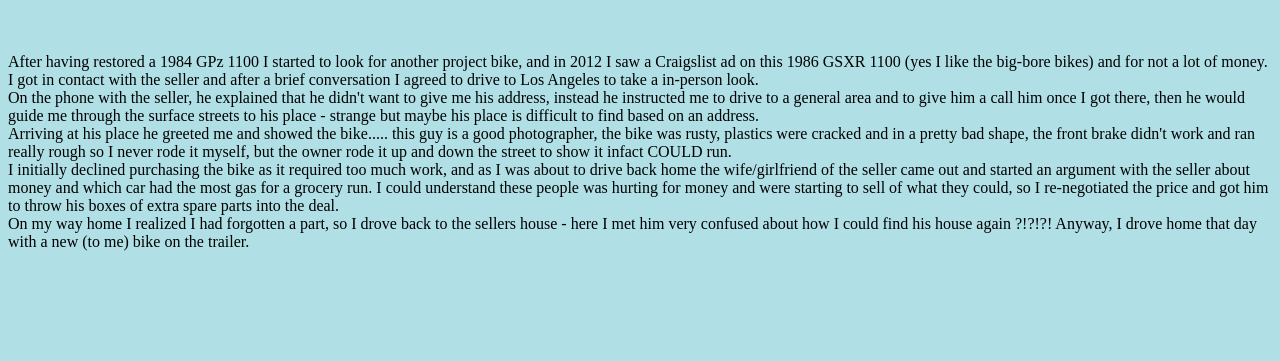
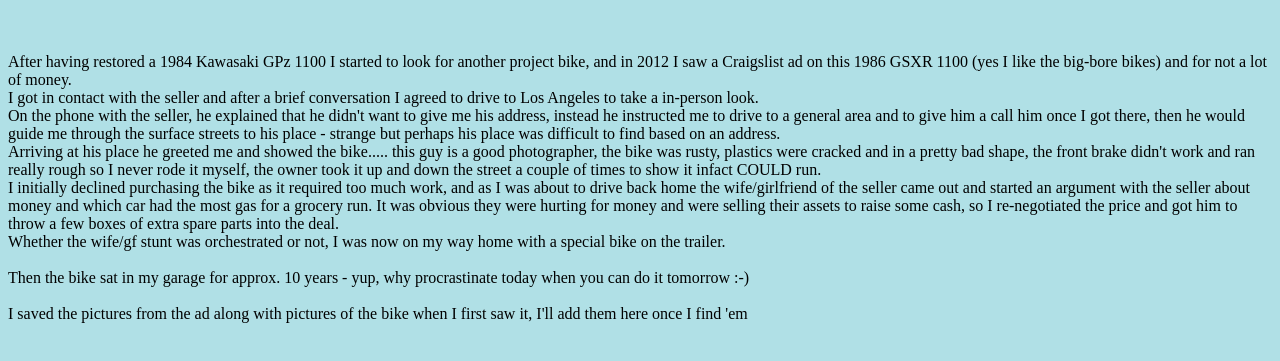
Before and after one commit to Julemand80816/julemand80816.github.io, a plain HTML site: page subpages/purchase.html in a window 1280 px wide. Shown: the part 61-422 px from the top of the page. Drawn offline with Linux system fonts and the light colour scheme.

Commit message:
added purchase page

```diff
--- a/subpages/purchase.html
+++ b/subpages/purchase.html
@@ -1,17 +1,21 @@
 <!DOCTYPE html>
 <html>
 <head>
-  <link rel="stylesheet" href="../julemand80816.github.io/styles.css">
+  <link rel="stylesheet" href="../styles.css">
   <title>Slabside Revival - Purchase</title>
 </head>
 <body>
   <h1>Slabside Revival - Purchase</h1>
   <br>
-  <p>After having restored a 1984 GPz 1100 I started to look for another project bike, and in 2012 I saw a Craigslist ad on this 1986 GSXR 1100 (yes I like the big-bore bikes) and for not a lot of money.<br>
-    I got in contact with the seller and after a brief conversation I agreed to drive to Los Angeles to take a in-person look. <br>
-    On the phone with the seller, he explained that he didn't want to give me his address, instead he instructed me to drive to a general area and to give him a call him once I got there, then he would guide me through the surface streets to his place - strange but maybe his place is difficult to find based on an address.<br>
-    Arriving at his place he greeted me and showed the bike..... this guy is a good photographer, the bike was rusty, plastics were cracked and in a pretty bad shape, the front brake didn't work and ran really rough so I never rode it myself, but the owner rode it up and down the street to show it infact COULD run.<br>
-    I initially declined purchasing the bike as it required too much work, and as I was about to drive back home the wife/girlfriend of the seller came out and started an argument with the seller about money and which car had the most gas for a grocery run. I could understand these people was hurting for money and were starting to sell of what they could, so I re-negotiated the price and got him to throw his boxes of extra spare parts into the deal.<br>
-    On my way home I realized I had forgotten a part, so I drove back to the sellers house - here I met him very confused about how I could find his house again ?!?!?! Anyway, I drove home that day with a new (to me) bike on the trailer.
+  <p>After having restored a 1984 Kawasaki GPz 1100 I started to look for another project bike, and in 2012 I saw a Craigslist ad on this 1986 GSXR 1100 (yes I like the big-bore bikes) and for not a lot of money.
+    <br>I got in contact with the seller and after a brief conversation I agreed to drive to Los Angeles to take a in-person look.
+    <br>On the phone with the seller, he explained that he didn't want to give me his address, instead he instructed me to drive to a general area and to give him a call him once I got there, then he would guide me through the surface streets to his place - strange but perhaps his place was difficult to find based on an address.
+    <br>Arriving at his place he greeted me and showed the bike..... this guy is a good photographer, the bike was rusty, plastics were cracked and in a pretty bad shape, the front brake didn't work and ran really rough so I never rode it myself, the owner took it up and down the street a couple of times to show it infact COULD run.
+    <br>I initially declined purchasing the bike as it required too much work, and as I was about to drive back home the wife/girlfriend of the seller came out and started an argument with the seller about money and which car had the most gas for a grocery run. It was obvious they were hurting for money and were selling their assets to raise some cash, so I re-negotiated the price and got him to throw a few boxes of extra spare parts into the deal.
+    <br>Whether the wife/gf stunt was orchestrated or not, I was now on my way home with a special bike on the trailer.
+
+    <br><br>Then the bike sat in my garage for approx. 10 years - yup, why procrastinate today when you can do it tomorrow :-)
+
+    <br><br>I saved the pictures from the ad along with pictures of the bike when I first saw it, I'll add them here once I find 'em
   </p>
 </body>
```
